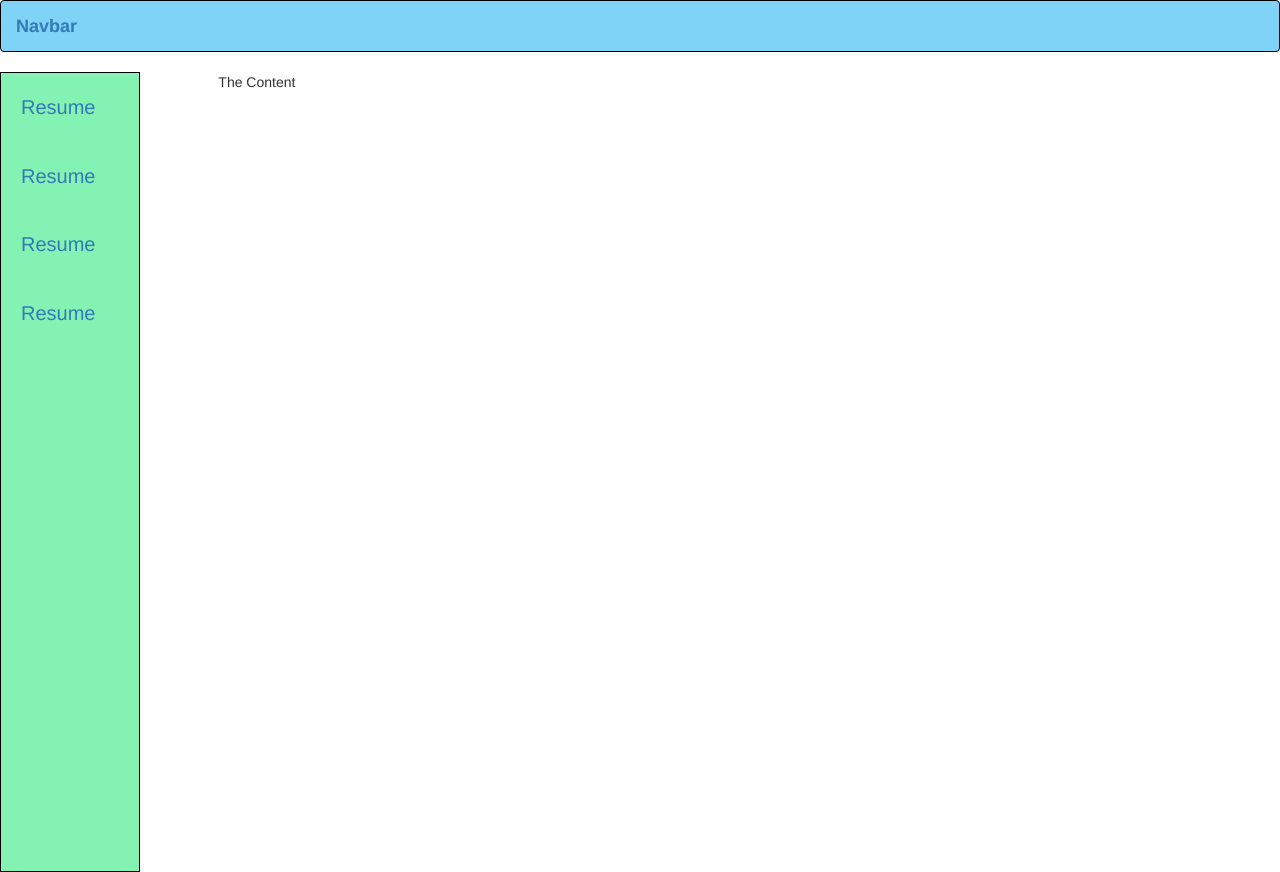
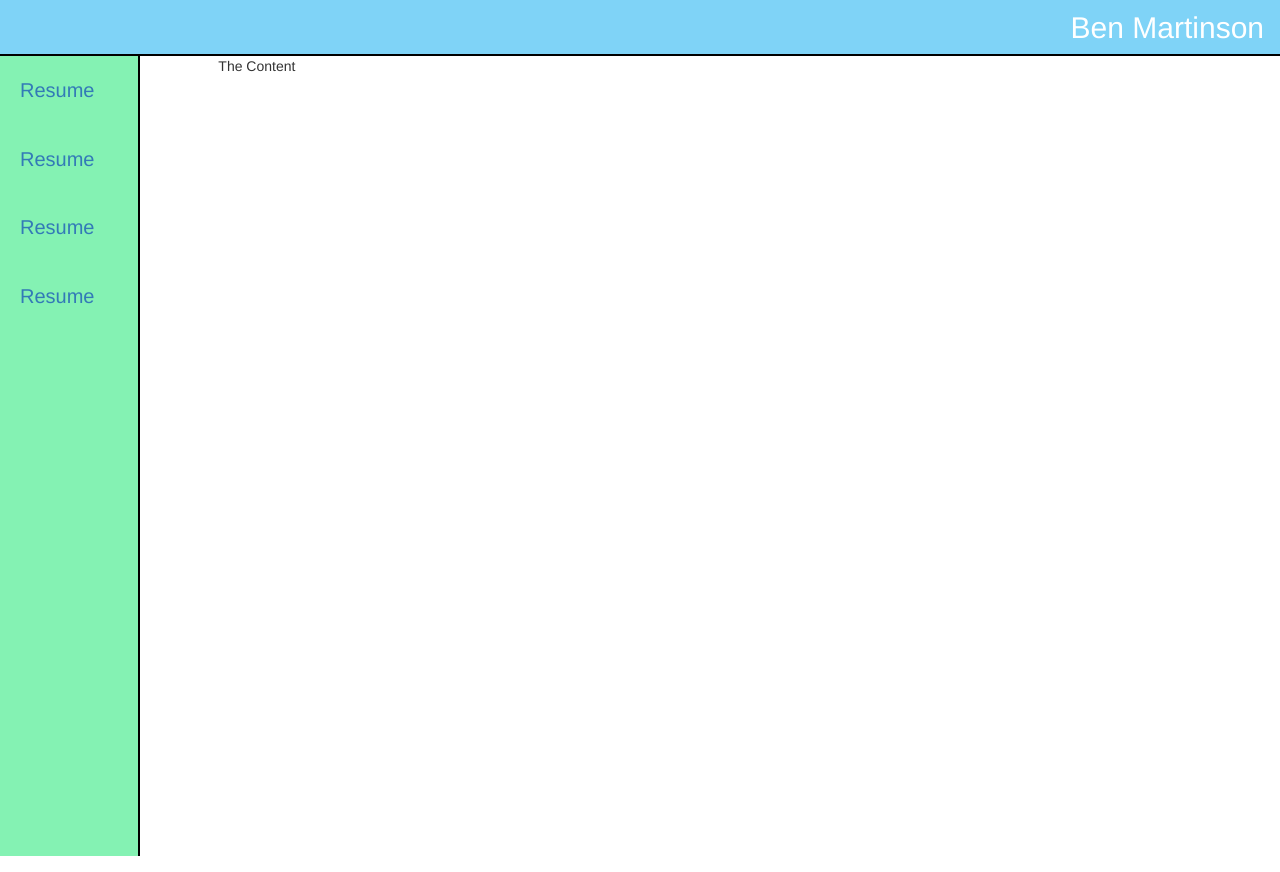
Before and after one commit to bmartinson5/Portfolio-Page, a plain HTML site: page index.html in a window 1280 px wide. Drawn offline with nearby package versions, Linux system fonts and the light colour scheme.

Commit message:
solved the spacing between rows issue

```diff
--- a/css/styles.css
+++ b/css/styles.css
@@ -28,8 +28,17 @@ h2 {
 .navbar{
     color: #FFFFFF;
     background-color: #7fd3f7;
+    text-align: right;
 }
 
-.contain-border {
-  border: 1px solid black;
+.contain-border-right {
+  border-right: 2px solid black;
 }
+
+.contain-border-bottom {
+  border-bottom: 2px solid black;
+}
+
+.row {
+  margin-bottom: 0px;
+}
--- a/index.html
+++ b/index.html
@@ -7,12 +7,12 @@
 
   <body>
     <div class="container-fluid">
-      <nav class="navbar fixed-top navbar-expand-lg contain-border">
-     <a class="navbar-brand" href="#"><strong>Navbar</strong></a>
-         </nav>
+      <div class="row navbar contain-border-bottom mt-0">
+        <h2>Ben Martinson</h2>
+      </div>
       <div class="row">
         <div class="col-md-2">
-          <div class="sideBar contain-border">
+          <div class="sideBar contain-border-right">
               <a href=""> Resume </a>
               <a href=""> Resume </a>
               <a href=""> Resume </a>
```
